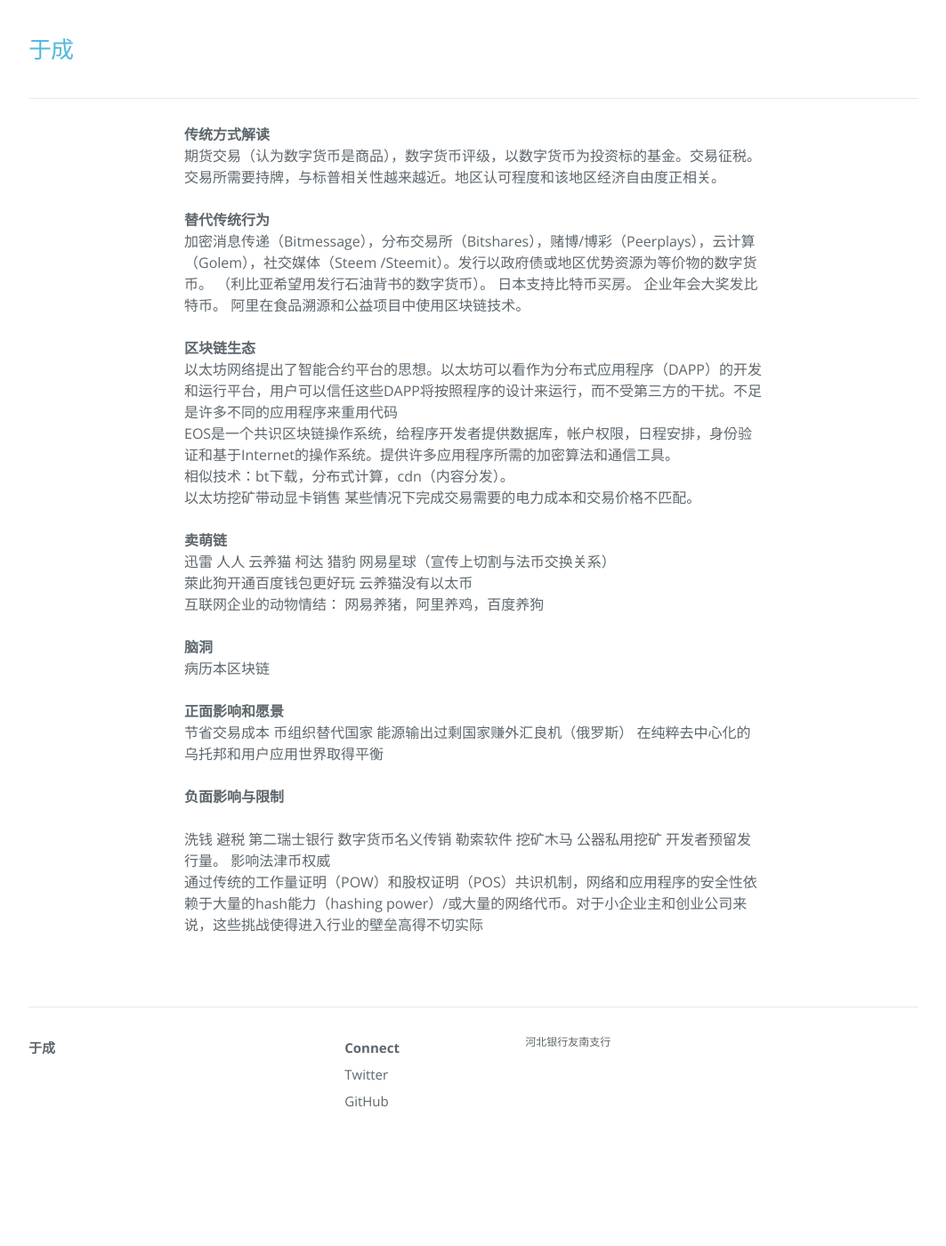
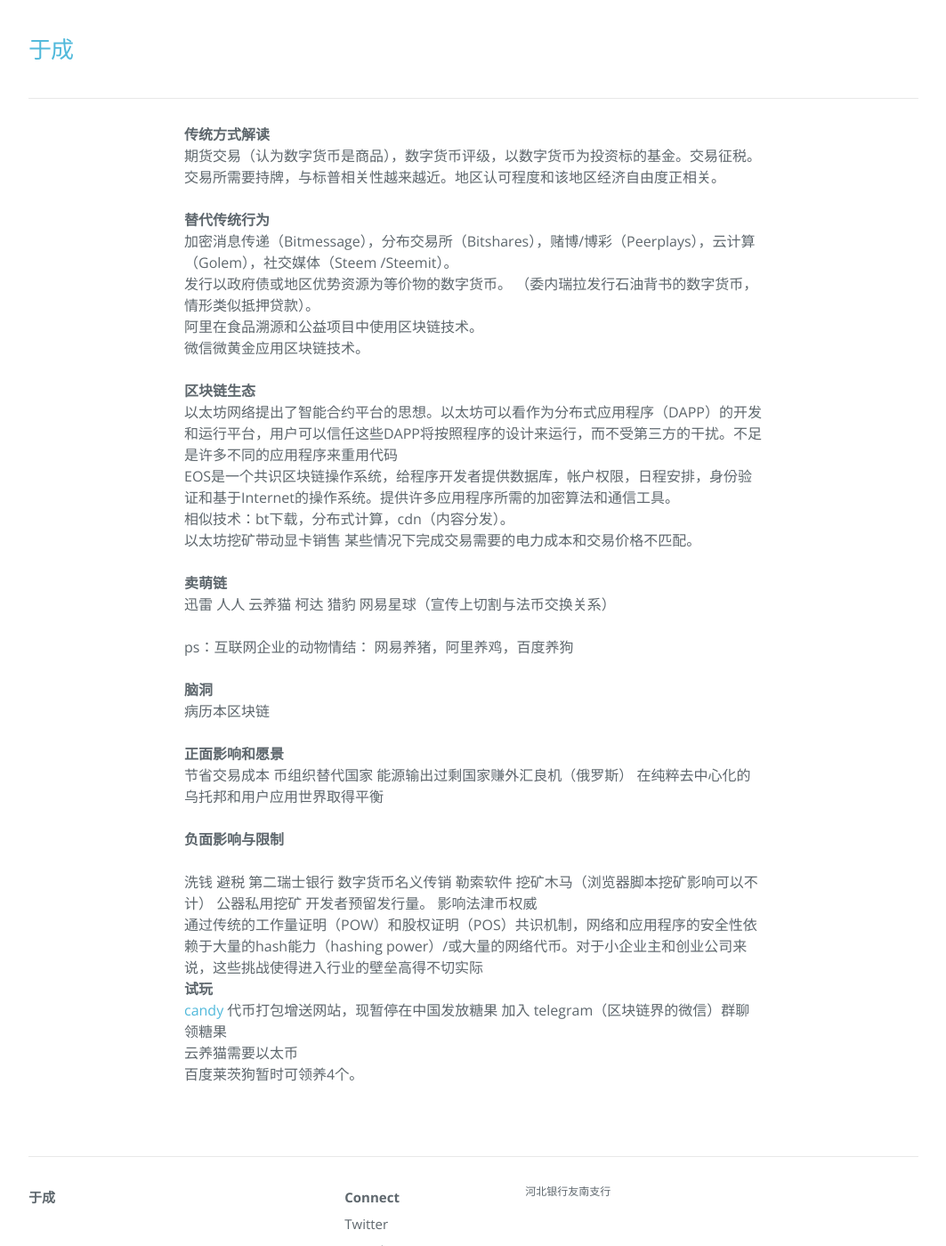
Before and after one commit to hebbank/jekyll, a Jekyll site: the page built from _posts/2018-02-02-qkl.md, in a window 1280 px wide and 1400 px high, scrolled down 191 px. Shown: the whole window at 89% size, without its empty margins (108-1171 px from the left). Built offline with Jekyll 4.4.1, drawn with Linux system fonts in a browser that asks for light colours; nearby versions of some CDN libraries; before the commit the page ends 1511 px from its top, so only the background shows below that.

Commit message:
Update 区块链

```diff
--- a/_posts/2018-02-02-qkl.md
+++ b/_posts/2018-02-02-qkl.md
@@ -8,7 +8,10 @@ tags: ''
    期货交易（认为数字货币是商品），数字货币评级，以数字货币为投资标的基金。交易征税。交易所需要持牌，与标普相关性越来越近。地区认可程度和该地区经济自由度正相关。
 
  **替代传统行为**
- 加密消息传递（Bitmessage），分布交易所（Bitshares），赌博/博彩（Peerplays），云计算（Golem），社交媒体（Steem /Steemit）。发行以政府债或地区优势资源为等价物的数字货币。 （利比亚希望用发行石油背书的数字货币）。 日本支持比特币买房。  企业年会大奖发比特币。   阿里在食品溯源和公益项目中使用区块链技术。
+ 加密消息传递（Bitmessage），分布交易所（Bitshares），赌博/博彩（Peerplays），云计算（Golem），社交媒体（Steem /Steemit）。
+ 发行以政府债或地区优势资源为等价物的数字货币。 （委内瑞拉发行石油背书的数字货币，情形类似抵押贷款）。
+ 阿里在食品溯源和公益项目中使用区块链技术。
+ 微信微黄金应用区块链技术。
 
   **区块链生态**
   以太坊网络提出了智能合约平台的思想。以太坊可以看作为分布式应用程序（DAPP）的开发和运行平台，用户可以信任这些DAPP将按照程序的设计来运行，而不受第三方的干扰。不足是许多不同的应用程序来重用代码
@@ -18,8 +21,8 @@ tags: ''
 
 **卖萌链**
    迅雷 人人 云养猫 柯达   猎豹   网易星球（宣传上切割与法币交换关系）
-萊此狗开通百度钱包更好玩 云养猫没有以太币
-   互联网企业的动物情结： 网易养猪，阿里养鸡，百度养狗
+
+   ps：互联网企业的动物情结： 网易养猪，阿里养鸡，百度养狗
 
   **脑洞**
 病历本区块链
@@ -29,5 +32,10 @@ tags: ''
 
 **负面影响与限制**
 
-洗钱 避税  第二瑞士银行  数字货币名义传销  勒索软件  挖矿木马 公器私用挖矿   开发者预留发行量。  影响法津币权威
+洗钱 避税  第二瑞士银行  数字货币名义传销  勒索软件  挖矿木马（浏览器脚本挖矿影响可以不计） 公器私用挖矿   开发者预留发行量。  影响法津币权威
 通过传统的工作量证明（POW）和股权证明（POS）共识机制，网络和应用程序的安全性依赖于大量的hash能力（hashing power）/或大量的网络代币。对于小企业主和创业公司来说，这些挑战使得进入行业的壁垒高得不切实际
+   **试玩**
+   [candy](https://candy.one/i/3950658)  代币打包增送网站，现暂停在中国发放糖果 加入
+   telegram（区块链界的微信）群聊领糖果
+   云养猫需要以太币
+   百度莱茨狗暂时可领养4个。
```
